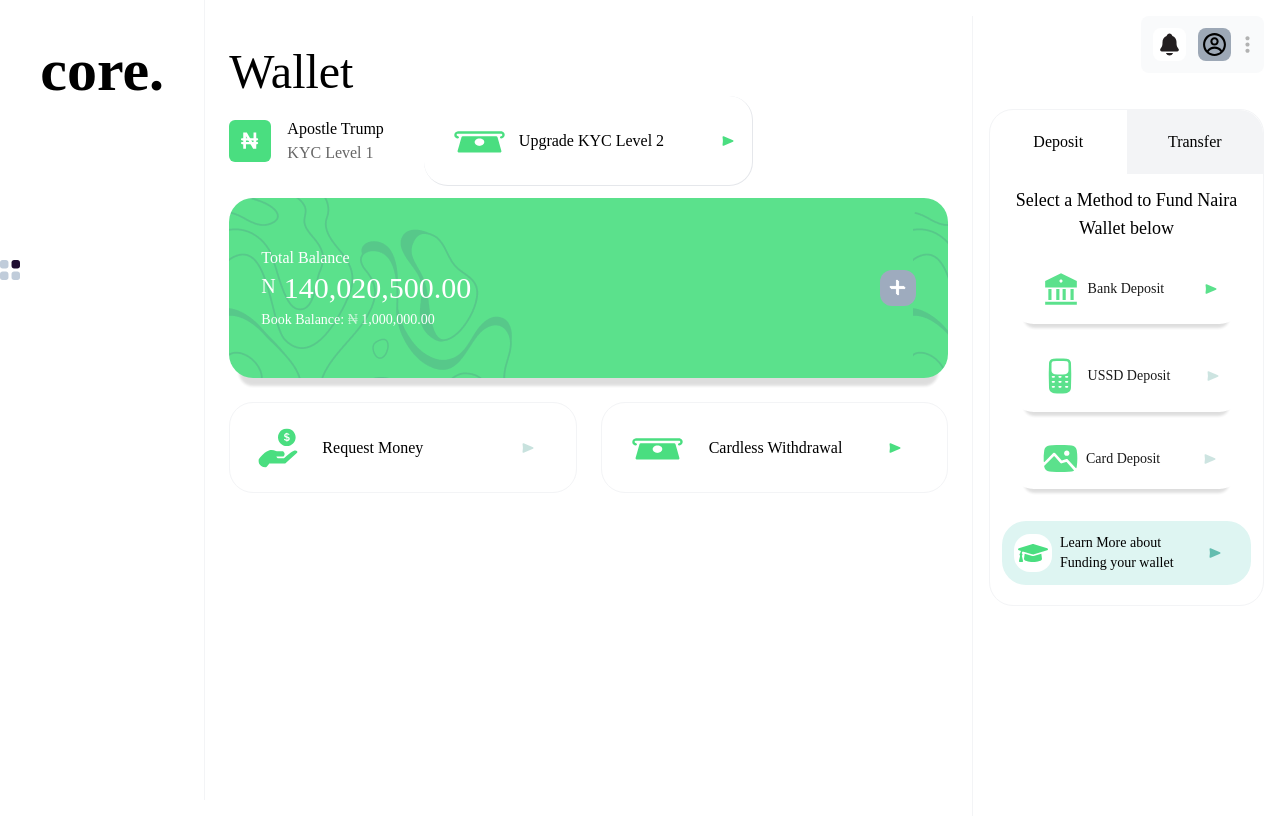
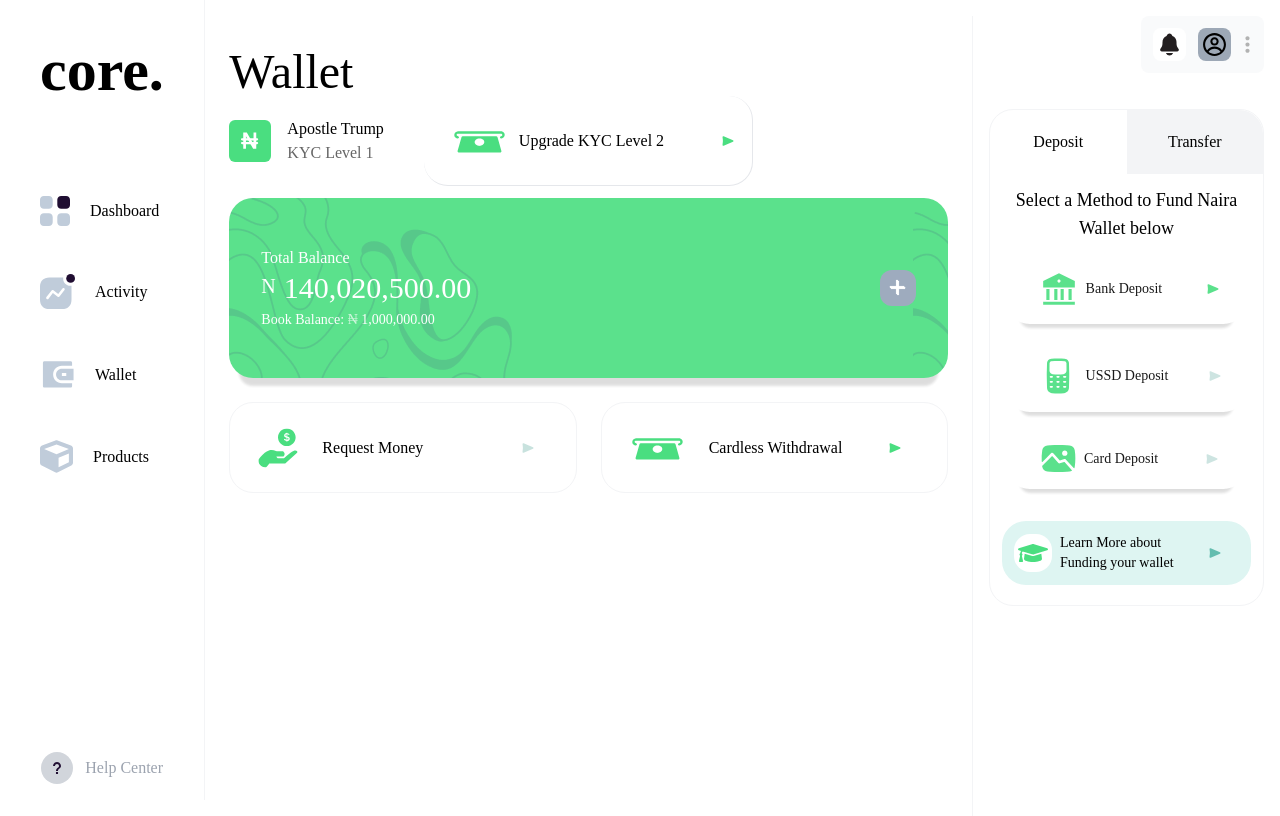
Before and after one commit to AYANO-EMMANUEL/core-banking-app, a React (Vite) app: page /dashboard in a window 1280 px wide. Built offline with nearby package versions, Linux system fonts and the light colour scheme; a web font is replaced by a local one.

Commit message:
updated the UI for the main dashboard remains some functions

```diff
--- a/src/pages/Dashboard/Dashboard.jsx
+++ b/src/pages/Dashboard/Dashboard.jsx
@@ -1,10 +1,11 @@
 import { AiOutlinePlus, AiTwotonePicture } from "react-icons/ai";
 import { BiDotsVerticalRounded } from "react-icons/bi";
 import { CgProfile } from "react-icons/cg";
-import { FaGraduationCap } from "react-icons/fa";
+import { FaCube, FaGraduationCap } from "react-icons/fa";
 import { GiPlayButton } from "react-icons/gi";
+import { IoMdHelp } from "react-icons/io";
 import { IoNotifications } from "react-icons/io5";
-import { RiBankFill } from "react-icons/ri";
+import { RiBankFill, RiWallet3Fill, RiWallet3Line } from "react-icons/ri";
 
 const Dashboard = () => {
   const Naira = ({ color, styles }) => {
@@ -146,8 +147,8 @@ const Dashboard = () => {
   const DashboardIcon = ({ color, colorTwo }) => {
     return (
       <svg
-        width="20"
-        height="20"
+        width="30"
+        height="30"
         viewBox="0 0 20 20"
         fill="none"
         xmlns="http://www.w3.org/2000/svg"
@@ -166,13 +167,64 @@ const Dashboard = () => {
     );
   };
 
+  const ActivityIcon = ({ color, colorTwo }) => {
+    return (
+      <svg
+        width="35"
+        height="35"
+        viewBox="0 0 20 20"
+        fill="none"
+        xmlns="http://www.w3.org/2000/svg"
+      >
+        <path
+          fill-rule="evenodd"
+          clip-rule="evenodd"
+          d="M13.2428 2.73756C13.2428 4.95855 15.0459 6.75902 17.2702 6.75902C17.5151 6.75782 17.7594 6.73431 18 6.68878V14.6615C18 18.0156 16.0215 20 12.6624 20H5.34636C1.97851 20 0 18.0156 0 14.6615V7.3561C0 4.00195 1.97851 2 5.34636 2H13.3131C13.2659 2.243 13.2423 2.49001 13.2428 2.73756ZM11.15 12.8966L14.0078 9.20878V9.19122C14.2525 8.86247 14.1901 8.39889 13.8671 8.14634C13.7108 8.02568 13.5122 7.97345 13.3167 8.00159C13.1211 8.02972 12.9453 8.1358 12.8295 8.29561L10.4201 11.3951L7.6766 9.23512C7.51997 9.11309 7.32071 9.05922 7.12381 9.08565C6.92691 9.11208 6.74898 9.2166 6.63019 9.37561L3.67562 13.1863C3.57177 13.3158 3.51586 13.4771 3.51734 13.6429C3.5002 13.9781 3.71187 14.2826 4.03238 14.3838C4.35288 14.485 4.70138 14.3573 4.88031 14.0732L7.35125 10.8771L10.0948 13.0283C10.2508 13.1541 10.4514 13.2111 10.6504 13.1863C10.8494 13.1615 11.0297 13.0569 11.15 12.8966Z"
+          fill={colorTwo}
+        />
+        <circle cx="17.5" cy="2.5" r="2.5" fill={color} />
+      </svg>
+    );
+  };
+
   return (
     <div className="flex w-12/12 cursor-context-menu">
       {/* SIDEBAR NAV */}
-      <div className="w-2/12 border-r-[1px] border-gray-100 h-screen">
-        <h1 className="text-6xl font-bold text-center mt-10 mb-40">core.</h1>
-        <div className="">
-          <DashboardIcon color={"#200E32"} colorTwo={"#C0CCDA"} />
+      <div className="w-2/12 border-r-[1px] border-gray-100 h-screen flex flex-col align-middle justify-between">
+        <h1 className="text-6xl font-bold ps-10 mt-10 mb-20">core.</h1>
+        <div className="flex-col space-y-4 mb-20">
+          <div className="cursor-pointer hover:bg-gray-100 hover:text-lg">
+            <div className="flex align-middle p-4 ps-10">
+              <DashboardIcon color={"#200E32"} colorTwo={"#C0CCDA"} />
+              <div className="ps-5 my-auto">Dashboard</div>
+            </div>
+          </div>
+          <div className="cursor-pointer hover:bg-gray-100 hover:text-lg">
+            <div className="flex align-middle p-4 ps-10">
+              <ActivityIcon color={"#200E32"} colorTwo={"#C0CCDA"} />
+              <div className="ps-5 my-auto">Activity</div>
+            </div>
+          </div>
+          <div className="cursor-pointer hover:bg-gray-100 hover:text-lg">
+            <div className="flex align-middle p-4 ps-10">
+              <RiWallet3Fill color={"#C0CCDA"} fill="#C0CCDA" size={"35"} />
+              <div className="ps-5 my-auto">Wallet</div>
+            </div>
+          </div>
+          <div className="cursor-pointer hover:bg-gray-100 hover:text-lg">
+            <div className="flex align-middle p-4 ps-10">
+              <FaCube color={"#C0CCDA"} size={"33"} />
+              <div className="ps-5 my-auto">Products</div>
+            </div>
+          </div>
+        </div>
+        <div className="help mt-auto pb-4">
+          <div className="flex align-middle justify-center mt-5">
+            <div className="bg-gray-300 p-2 rounded-3xl">
+              <IoMdHelp color="#200E32" className="m-auto" />
+            </div>
+            <div className="cursor-pointer ps-3 my-auto text-gray-400 hover:text-black">Help Center</div>
+          </div>
         </div>
       </div>
       {/* MAIN WALLET */}
@@ -217,10 +269,12 @@ const Dashboard = () => {
               <span className="text-xl pe-2 pt-[1.5px]">N</span>
               <p className="walletDigits text-3xl">140,020,500.00</p>
             </div>
-            <div className="rounded-xl p-2 bg-slate-400 cursor-pointer"
+            <div
+              className="rounded-xl p-2 bg-slate-400 cursor-pointer"
               style={{
-                filter: "blur(0.58px)"
-              }}>
+                filter: "blur(0.58px)",
+              }}
+            >
               <AiOutlinePlus
                 color="white"
                 className="bold"
@@ -310,7 +364,7 @@ const Dashboard = () => {
             </div>
             <div className="mb-4 cursor-pointer">
               <div
-                className="flex align-middle mx-1 p-2 border-gray-100 rounded-3xl hover:border-none hover:shadow-md"
+                className="flex align-middle p-2 border-gray-100 rounded-3xl hover:border-none hover:shadow-md"
                 style={{
                   filter: "blur(0.76px)",
                   opacity: "0.9",
@@ -328,7 +382,7 @@ const Dashboard = () => {
             </div>
             <div className="mb-4 cursor-pointer">
               <div
-                className="flex align-middle mx-1 p-2 border-gray-100 rounded-3xl hover:border-none hover:shadow-md"
+                className="flex align-middle p-2 border-gray-100 rounded-3xl hover:border-none hover:shadow-md"
                 style={{
                   filter: "blur(0.76px)",
                   opacity: "0.9",
@@ -346,7 +400,7 @@ const Dashboard = () => {
             </div>
             <div className="mb-4 cursor-pointer">
               <div
-                className="flex align-middle mx-1 p-2 border-gray-100 rounded-3xl hover:shadow-md"
+                className="flex align-middle p-2 border-gray-100 rounded-3xl hover:shadow-md"
                 style={{
                   filter: "blur(0.76px)",
                   opacity: "0.9",
```
